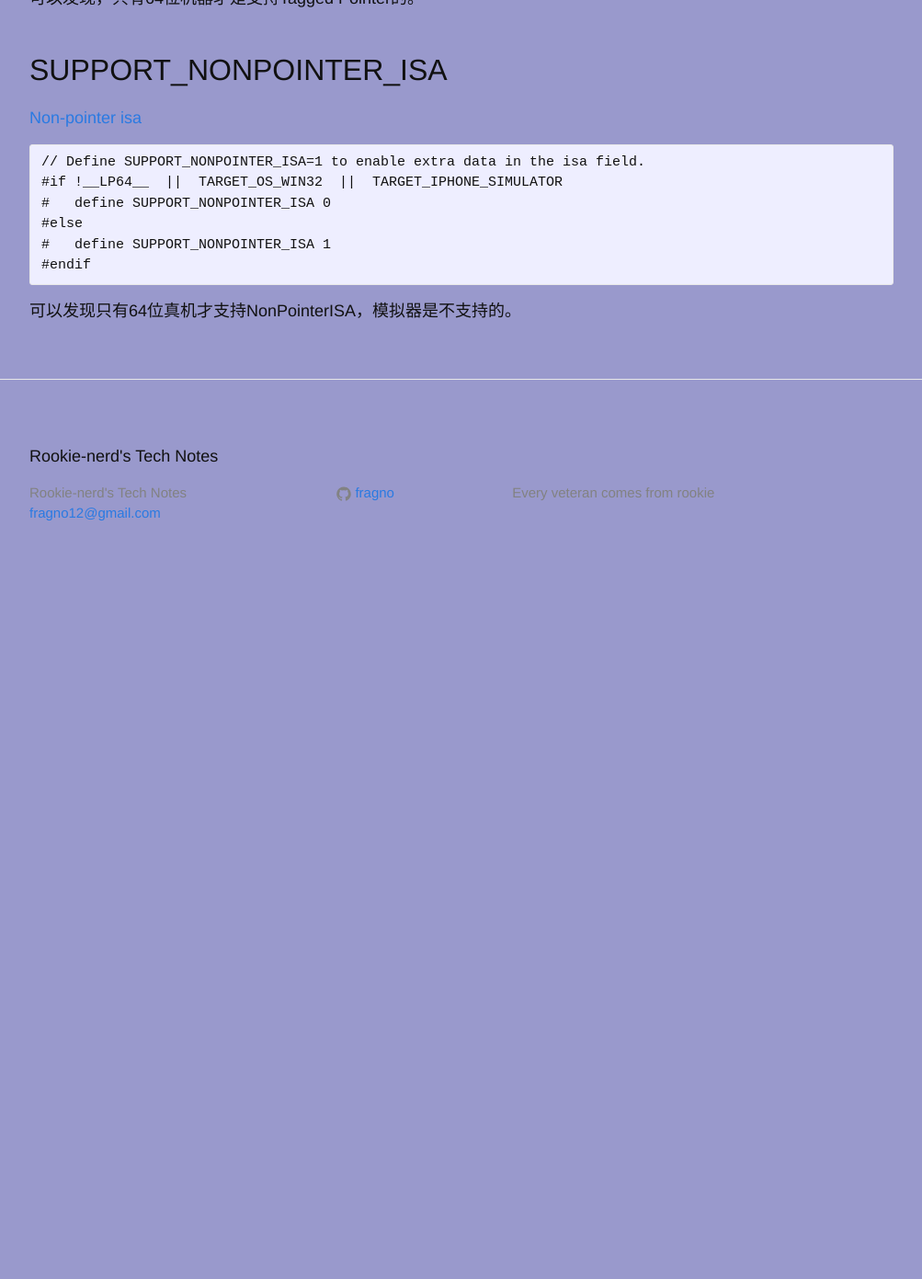
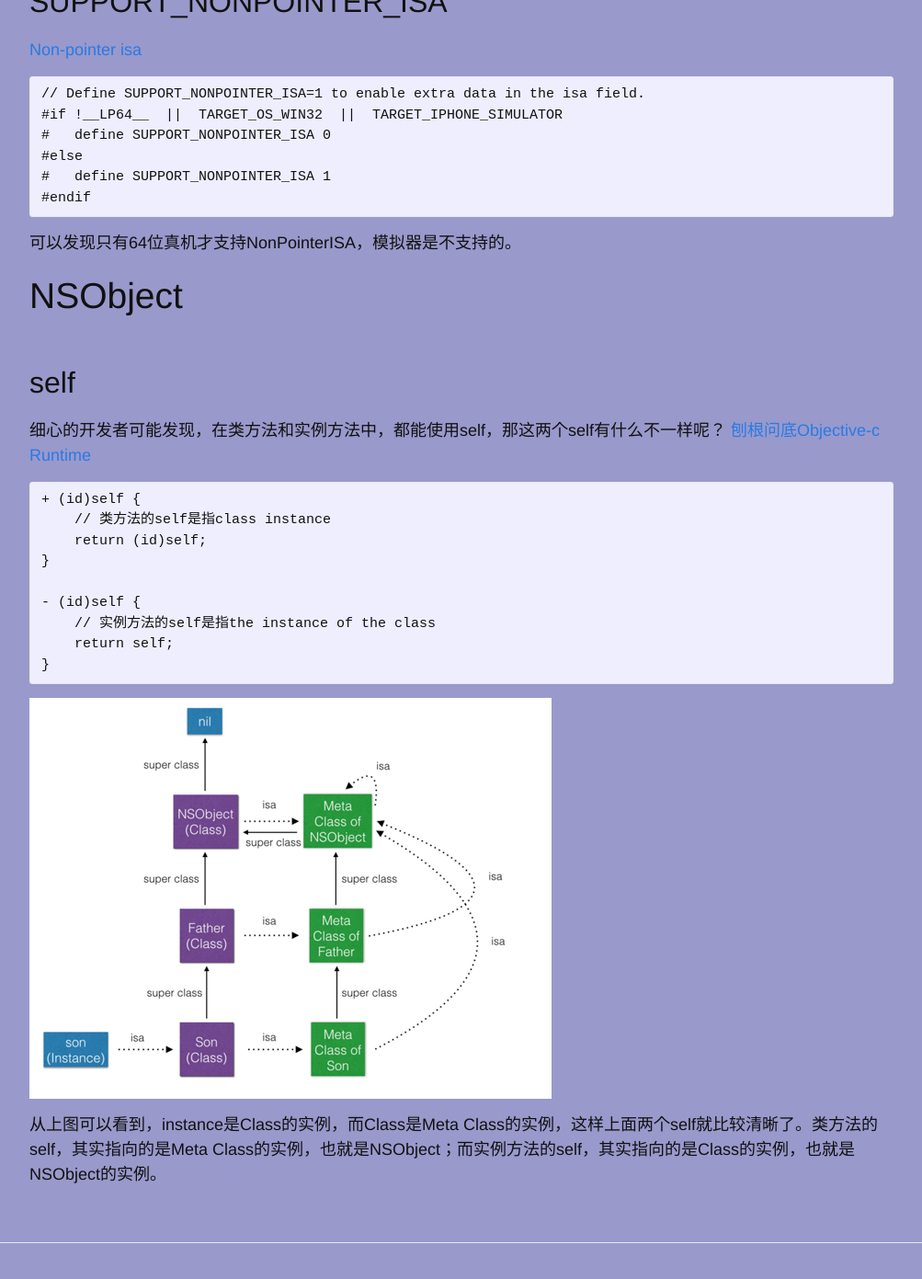
Before and after one commit to rookie-nerd/rookie-nerd.github.io, a Jekyll site: the page built from _posts/2015-12-20-objc源码解析.markdown, in a window 1280 px wide and 1400 px high, scrolled down 9322 px. Shown: the top 1391 px of the window at 92% size, without its empty margins (138-1141 px from the left). Built offline with Jekyll 4.4.1, drawn with Linux system fonts in a browser that asks for light colours; before the commit the page ends 9952 px from its top, so only the background shows below that.

Commit message:
添加Self

````diff
--- a/_posts/2015-12-20-objc源码解析.markdown
+++ b/_posts/2015-12-20-objc源码解析.markdown
@@ -423,3 +421,24 @@ weak_register_no_lock(weak_table_t *weak_table, id referent_id,
 #endif
 ```
 可以发现只有64位真机才支持NonPointerISA，模拟器是不支持的。
+
+# NSObject
+
+## self
+细心的开发者可能发现，在类方法和实例方法中，都能使用self，那这两个self有什么不一样呢？
+[刨根问底Objective-c Runtime](http://chun.tips/blog/2014/11/05/bao-gen-wen-di-objective[nil]c-runtime-(2)[nil]-object-and-class-and-meta-class/)
+
+```Objective-c
++ (id)self {
+    // 类方法的self是指class instance
+    return (id)self;
+}
+
+- (id)self {
+    // 实例方法的self是指the instance of the class
+    return self;
+}
+```
+![instance、class、metaclass关系](/img/runtime1.png)
+
+从上图可以看到，instance是Class的实例，而Class是Meta Class的实例，这样上面两个self就比较清晰了。类方法的self，其实指向的是Meta Class的实例，也就是NSObject；而实例方法的self，其实指向的是Class的实例，也就是NSObject的实例。
````
Also changed, not shown: other parts of _posts/2015-12-20-objc源码解析.markdown (+0 -2 lines), img/runtime1.png (added).
